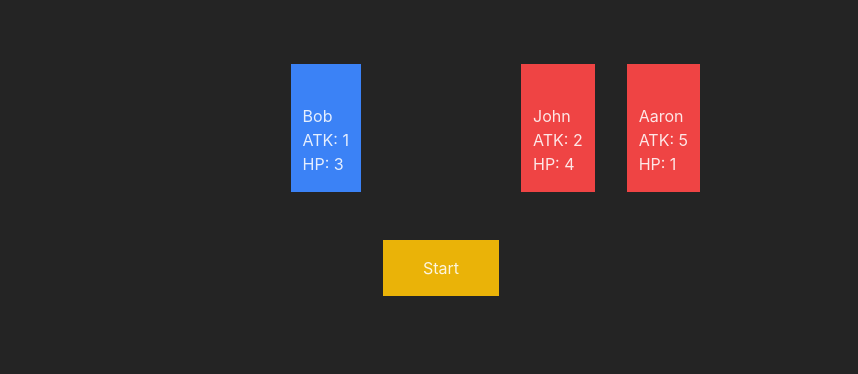
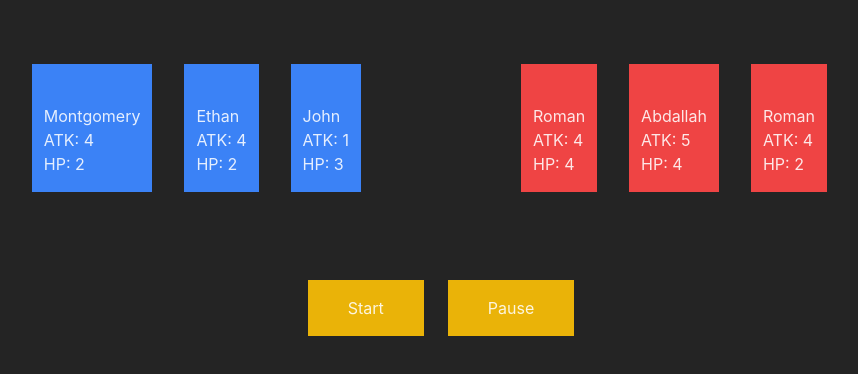
Before and after one commit to Maladroy/card-game-demo, a React (Vite) app: page / in a window 1280 px wide. Shown: the top 374 px of the page, without its empty margins (199-1057 px from the left). Built offline with nearby package versions, Linux system fonts and the light colour scheme.

Commit message:
prototype pause/restart

```diff
--- a/src/Game.tsx
+++ b/src/Game.tsx
@@ -1,6 +1,6 @@
 import { useState, useEffect } from "react";
 import { useMachine } from "@xstate/react";
-import gameMachine from "./Machines";
+import gameMachine from "./gameMachine";
 import _ from "lodash";
 import { IEntity } from "./interface";
 import PlayerDeck from "./components/PlayerDeck";
@@ -10,14 +10,28 @@ function Game() {
   const [state, send] = useMachine(gameMachine);
   const [playerEntityList, setPlayerEntityList] = useState<IEntity[]>([]);
   const [enemyEntityList, setEnemyEntityList] = useState<IEntity[]>([]);
+  const [timelinePaused, setTimelinePaused] = useState(false);
+
+  const toggleTimeline = () => {
+    setTimelinePaused(preState => !preState)
+  }
 
   // render after every state changes
   useEffect(() => {
+    if (!timelinePaused && state.value != "Init") {
+      if (
+        ["PlayerAction", "EnemyAction","PlayerActionProcess","EnemyActionProcess"].includes(
+          _.values(state.value)[0] as string
+        )
+      ) {
+        setTimeout(() => send("NEXT"), 1000);
+      }
+    }
     //@ts-ignore
-    setPlayerEntityList(_.values(state.context.entities.player));
+    setPlayerEntityList(_.values(state.context.entities.player).reverse());
     //@ts-ignore
     setEnemyEntityList(_.values(state.context.entities.enemy));
-  }, [state.value]);
+  }, [state.value, timelinePaused]);
 
   return (
     <div className="mx-auto mt-16 w-3/4">
@@ -25,14 +39,22 @@ function Game() {
         <PlayerDeck key="Player" playerEntityList={playerEntityList} />
         <EnemyDeck key="Enemy" enemyEntityList={enemyEntityList} />
       </div>
-      <button
-        className="bg-yellow-500 block px-10 py-4 mt-10 mx-auto"
-        onClick={() => {
-          send("INPUT");
-        }}
+      <div className="flex gap-6 justify-center">
+        <button
+          className="bg-yellow-500 block px-10 py-4 mt-10"
+          onClick={() => {
+            send("INPUT");
+          }}
+        >
+          {state.value === "Init" ? "Start" : "Restart"}
+        </button>
+        <button
+        className="bg-yellow-500 block px-10 py-4 mt-10"
+        onClick={toggleTimeline}
       >
-        Start
+        {timelinePaused &&  state.value != "Init" ? "Resume" : "Pause"}
       </button>
+      </div>
     </div>
   );
 }
--- a/src/Machines.tsx
+++ b/src/gameMachine.tsx
@@ -2,8 +2,17 @@ import { createMachine, assign } from "xstate";
 import { generateRandomCard } from "./assets/entities";
 import { IEntity, IEntities } from "./interface";
 import _ from "lodash";
-const player = [generateRandomCard()];
-const enemy = [generateRandomCard(), generateRandomCard()];
+
+const generateDeck = (num: number) => {
+  let deck = []
+  while ( deck.length < num ) {
+    deck.push(generateRandomCard())
+  }
+  return deck
+}
+
+const player = generateDeck(3);
+const enemy = generateDeck(3);
 
 const actionProcess = (cause: IEntity[], target: IEntity[]) => {
   // avoid object mutation with cloning
@@ -31,6 +40,7 @@ export default createMachine(
     },
     states: {
       Init: {
+        entry: ["initializeMatch"],
         on: {
           INPUT: {
             target: "GameStart",
@@ -42,9 +52,9 @@ export default createMachine(
         states: {
           PlayerAction: {
             entry: ["fightEnemy"],
-            after: {
-              1000: { target: "PlayerActionProcess" },
-            },
+            // after: {
+            //   1000: { target: "PlayerActionProcess" },
+            // },
             on: {
               NEXT: {
                 target: "PlayerActionProcess",
@@ -55,14 +65,19 @@ export default createMachine(
             entry: ["eliminationCheck"],
             always: [
               { target: "#gameMachine.GameEnd", cond: "didPlayerWin" },
-              { target: "EnemyAction", cond: "isPlayerAlive" },
+              // { target: "EnemyAction", cond: "isPlayerAlive" },
             ],
+            on: {
+              NEXT: {
+                target: "EnemyAction",
+              },
+            },
           },
           EnemyAction: {
             entry: ["fightPlayer"],
-            after: {
-              1000: { target: "EnemyActionProcess" },
-            },
+            // after: {
+            //   1000: { target: "EnemyActionProcess" },
+            // },
             on: {
               NEXT: {
                 target: "EnemyActionProcess",
@@ -73,12 +88,26 @@ export default createMachine(
             entry: ["eliminationCheck"],
             always: [
               { target: "#gameMachine.GameEnd", cond: "didEnemyWin" },
-              { target: "PlayerAction", cond: "isEnemyAlive" },
+              // { target: "PlayerAction", cond: "isEnemyAlive" },
             ],
+            on: {
+              NEXT: {
+                target: "PlayerAction",
+              },
+            },
           },
         },
+        on: {
+          INPUT: {
+            target: "GameEnd"
+          }
+        },
       },
-      GameEnd: {},
+      GameEnd: {
+        after: {
+          1000: { target: "Init"}
+        }
+      },
     },
     schema: {
       context: {} as IEntities,
@@ -88,6 +117,14 @@ export default createMachine(
   {
     actions: {
       // action implementations
+      initializeMatch: assign(() => {
+        return {
+          entities: {
+            player: generateDeck(3),
+            enemy: generateDeck(3),
+          }
+        }
+      }),
       fightEnemy: assign(({ entities: { player, enemy } }) => {
         const { cloneCause, cloneTarget } = actionProcess(player, enemy);
 
@@ -117,6 +154,9 @@ export default createMachine(
           },
         };
       }),
+      reset: () => {
+
+      }
     },
     guards: {
       didPlayerWin: ({ entities: { enemy } }) => {
```
Also changed, not shown: src/assets/entities.ts (+0 -18 lines).
